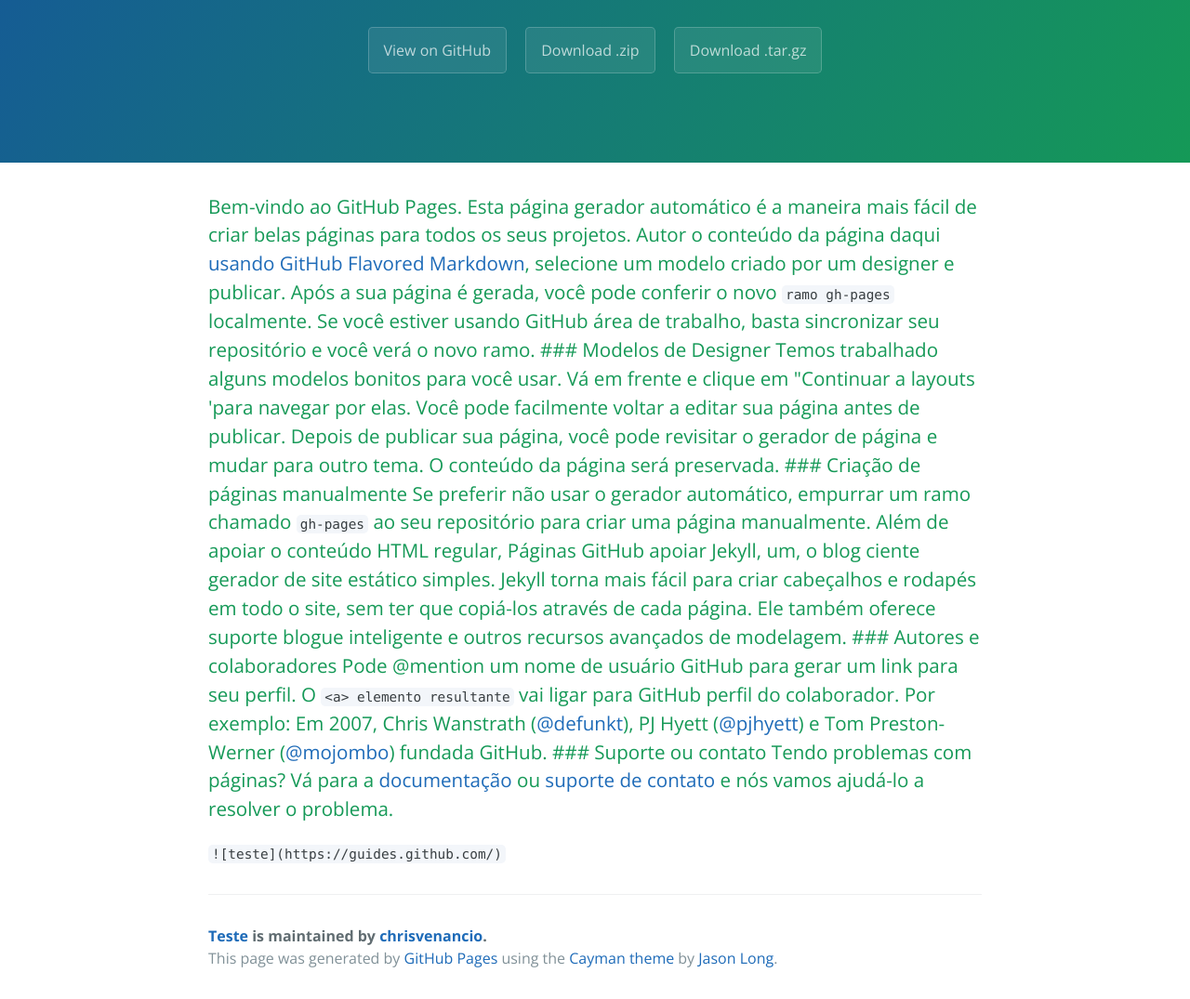
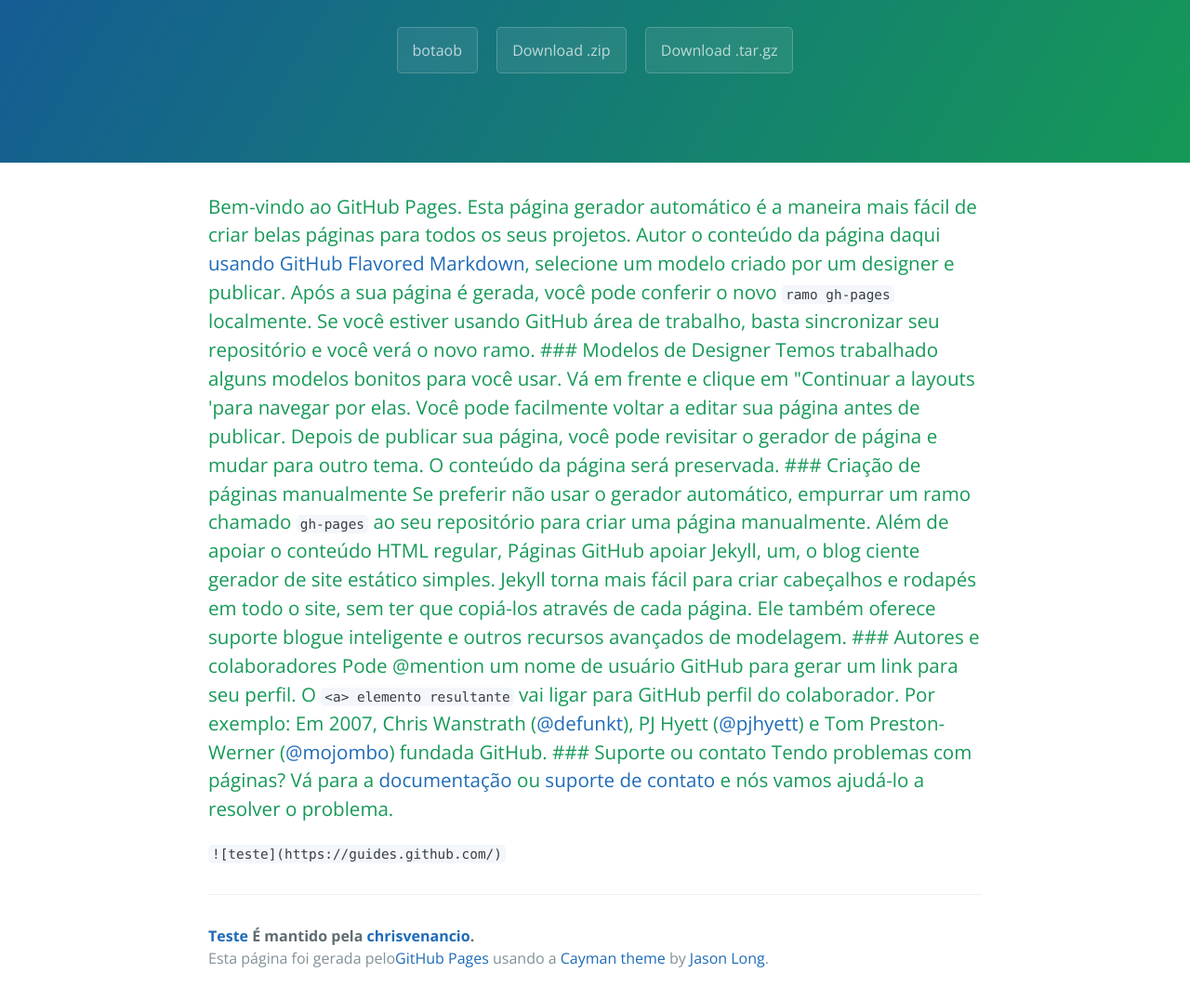
Before and after one commit to chrisvenancio/teste, a plain HTML site: page index.html in a window 1280 px wide. Shown: the part 208-1283 px from the top of the page at 93% size. Drawn offline with nearby package versions, Linux system fonts and the light colour scheme.

Commit message:
Update index.html

```diff
--- a/index.html
+++ b/index.html
@@ -13,7 +13,7 @@
     <section class="page-header">
       <h1 class="project-name">Teste</h1>
       <h2 class="project-tagline">teste</h2>
-      <a href="https://github.com/chrisvenancio/teste" class="btn">View on GitHub</a>
+      <a href="https://github.com/chrisvenancio/teste" class="btn">botaob</a>
       <a href="https://github.com/chrisvenancio/teste/zipball/master" class="btn">Download .zip</a>
       <a href="https://github.com/chrisvenancio/teste/tarball/master" class="btn">Download .tar.gz</a>
     </section>
@@ -25,9 +25,9 @@
 <p><code>![teste](https://guides.github.com/)</code></p>
 
       <footer class="site-footer">
-        <span class="site-footer-owner"><a href="https://github.com/chrisvenancio/teste">Teste</a> is maintained by <a href="https://github.com/chrisvenancio">chrisvenancio</a>.</span>
+        <span class="site-footer-owner"><a href="https://github.com/chrisvenancio/teste">Teste</a> É mantido pela <a href="https://github.com/chrisvenancio">chrisvenancio</a>.</span>
 
-        <span class="site-footer-credits">This page was generated by <a href="https://pages.github.com">GitHub Pages</a> using the <a href="https://github.com/jasonlong/cayman-theme">Cayman theme</a> by <a href="https://twitter.com/jasonlong">Jason Long</a>.</span>
+        <span class="site-footer-credits">Esta página foi gerada pelo<a href="https://pages.github.com">GitHub Pages</a> usando a <a href="https://github.com/jasonlong/cayman-theme">Cayman theme</a> by <a href="https://twitter.com/jasonlong">Jason Long</a>.</span>
       </footer>
 
     </section>
```
